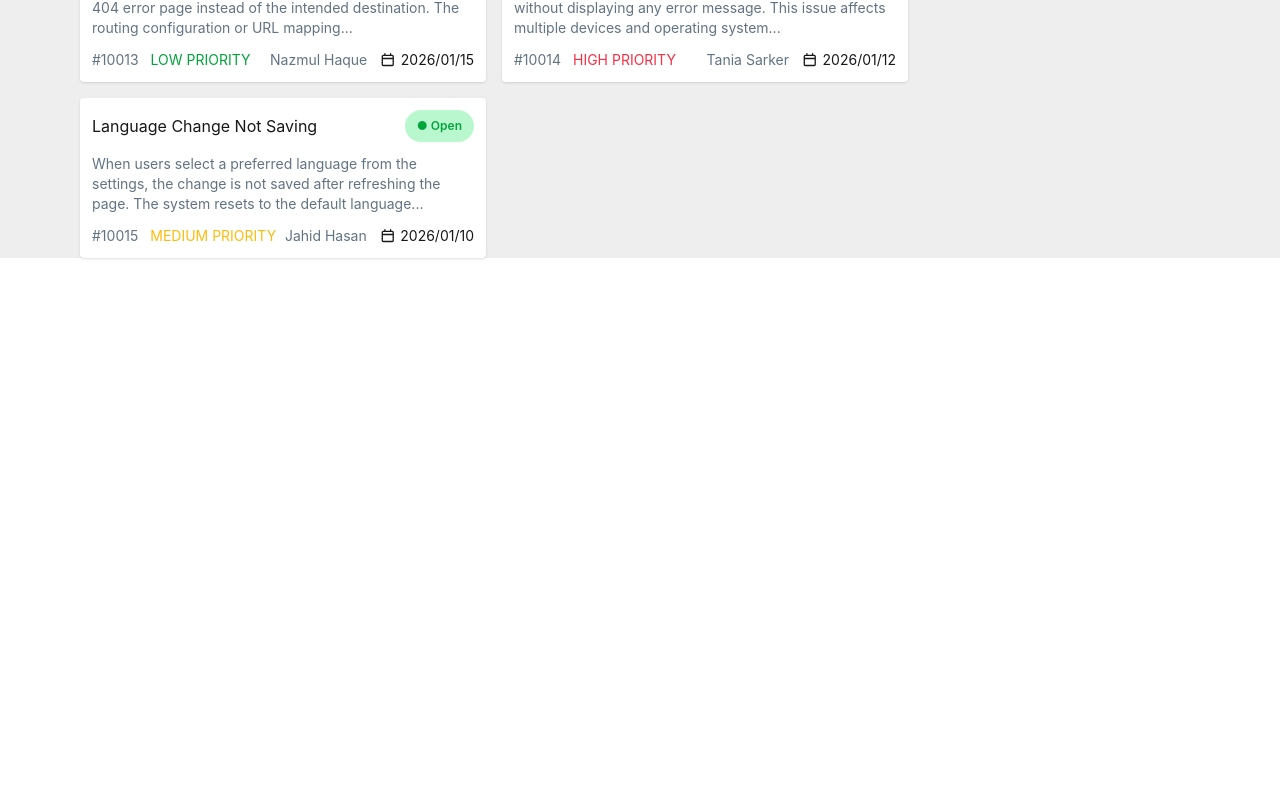
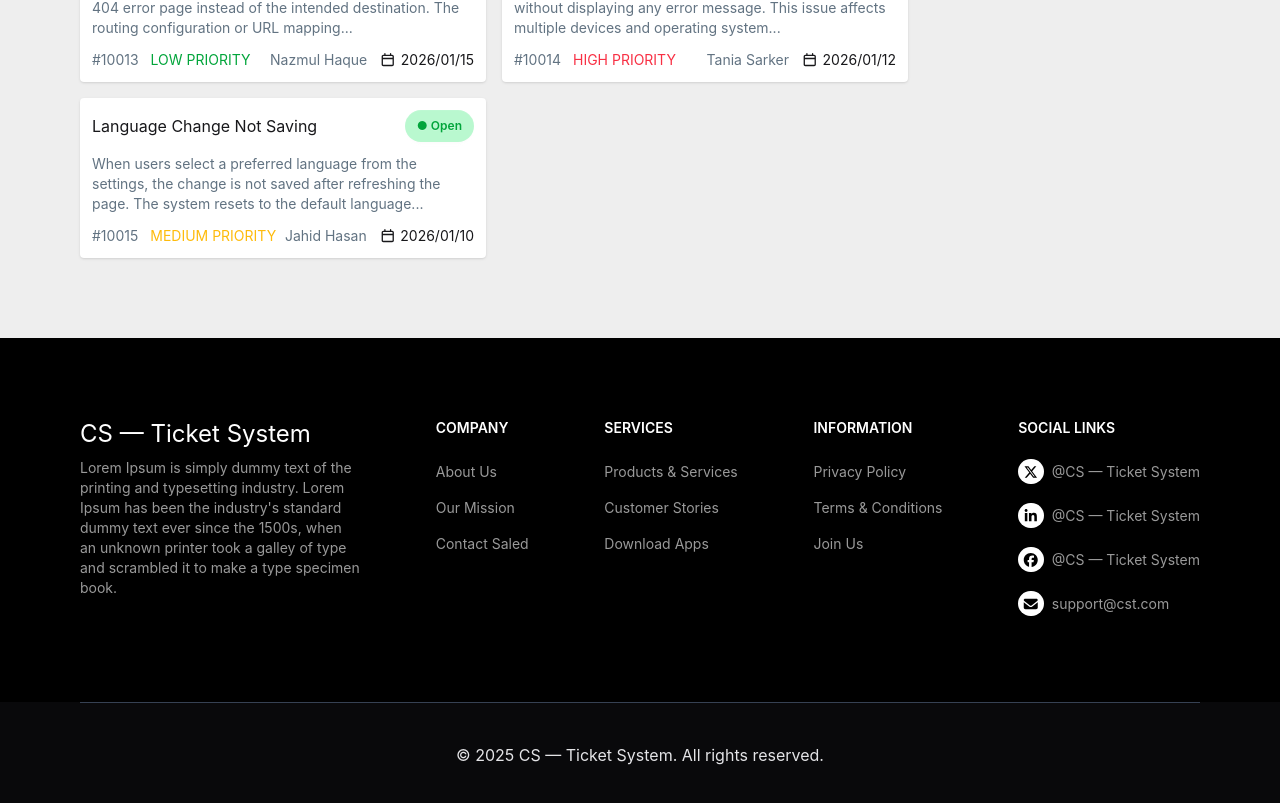
Before and after one commit to rakibmahmudanik/PH-Assignment-7, a React (Vite) app: page / in a window 1280 px wide. Shown: the part 1657-2460 px from the top of the page. Before the commit the page ends 1955 px from the top, so only its background shows below. Built offline with nearby package versions, Linux system fonts and the light colour scheme.

Commit message:
Add footer section and create readme file

```diff
--- a/src/App.jsx
+++ b/src/App.jsx
@@ -5,6 +5,7 @@ import BannerCards from "./components/BannerCards/BannerCards";
 import CustomarTickets from "./components/CustomarTickets/CustomarTickets";
 import Navbar from "./components/Navbar/Navbar";
 import Loader from "./components/loader/Loader";
+import Footer from "./components/Footer/Footer";
 
 const fetchTicketsData = async () => {
   const res = await fetch("/tickets.json");
@@ -39,6 +40,8 @@ function App() {
         ></CustomarTickets>
       </Suspense>
 
+      <Footer></Footer>
+
       <ToastContainer stacked></ToastContainer>
     </>
   );
--- a/src/components/CustomarTickets/CustomarTickets.jsx
+++ b/src/components/CustomarTickets/CustomarTickets.jsx
@@ -1,4 +1,4 @@
-import React, { use, useState } from "react";
+import React, { use } from "react";
 import Ticket from "../Ticket/Ticket";
 import TaskStatus from "../taskStatus/TaskStatus";
 import ResolvedTasks from "../ResolvedTasks/ResolvedTasks";
@@ -17,11 +17,11 @@ const CustomarTickets = ({
   );
 
   return (
-    <div className=" bg-[#eeeeee] w-full px-10 md:px-[80px] mb-10">
+    <div className=" bg-[#eeeeee] w-full px-10 md:px-20 pb-20">
       <h1 className="text-2xl font-bold">Customar Tickets</h1>
       <div className="w-full flex flex-col-reverse md:flex-row gap-4">
         <div className="w-full  md:w-[60%] lg:w-[75%] h-full grid grid-cols-1 lg:grid-cols-2 gap-4 mt-4 ">
-          {filteredTickets.length == 0
+          {filteredTickets.length === 0
             ? "No tickets are available!"
             : filteredTickets.map((ticket) => (
                 <Ticket
--- /dev/null
+++ b/src/components/Footer/Footer.jsx
@@ -0,0 +1,82 @@
+import React from "react";
+import { FontAwesomeIcon } from "@fortawesome/react-fontawesome";
+import {
+  faXTwitter,
+  faLinkedinIn,
+  faFacebook,
+} from "@fortawesome/free-brands-svg-icons";
+import { faEnvelope } from "@fortawesome/free-solid-svg-icons";
+
+const Footer = () => {
+  return (
+    <div>
+      <footer className="footer w-full flex justify-between gap-4 bg-black  sm:footer-horizontal  p-10 md:p-20">
+        <aside className="w-[25%] text-white ">
+          <h1 className="text-2xl">CS — Ticket System</h1>
+          <p className="opacity-60">
+            Lorem Ipsum is simply dummy text of the printing and typesetting
+            industry. Lorem Ipsum has been the industry's standard dummy text
+            ever since the 1500s, when an unknown printer took a galley of type
+            and scrambled it to make a type specimen book.
+          </p>
+        </aside>
+
+        <nav className="text-white">
+          <h6 className="footer-title opacity-100">Company</h6>
+          <a className="link link-hover opacity-60 my-2">About Us</a>
+          <a className="link link-hover opacity-60">Our Mission</a>
+          <a className="link link-hover opacity-60 my-2">Contact Saled</a>
+        </nav>
+        <nav className="text-white">
+          <h6 className="footer-title opacity-100">Services</h6>
+          <a className="link link-hover opacity-60 my-2">Products & Services</a>
+          <a className="link link-hover opacity-60">Customer Stories</a>
+          <a className="link link-hover opacity-60 my-2">Download Apps</a>
+        </nav>
+        <nav className="text-white">
+          <h6 className="footer-title opacity-100">Information</h6>
+          <a className="link link-hover opacity-60 my-2">Privacy Policy</a>
+          <a className="link link-hover opacity-60">Terms & Conditions</a>
+          <a className="link link-hover opacity-60 my-2">Join Us</a>
+        </nav>
+
+        <nav className="text-white ">
+          <h6 className="footer-title opacity-100">Social Links</h6>
+
+          <a className="link link-hover  my-2">
+            <span className="mr-2 text-sm rounded-full text-black bg-white p-1">
+              <FontAwesomeIcon icon={faXTwitter} />
+            </span>
+            <span className="opacity-60">@CS — Ticket System</span>
+          </a>
+          <a className="link link-hover  my-2">
+            <span className="mr-2 text-sm rounded-full text-black bg-white p-1">
+              <FontAwesomeIcon icon={faLinkedinIn} />
+            </span>
+            <span className="opacity-60">@CS — Ticket System</span>
+          </a>
+          <a className="link link-hover  my-2">
+            <span className="mr-2 text-sm rounded-full text-black bg-white p-1">
+              <FontAwesomeIcon icon={faFacebook} />
+            </span>
+            <span className="opacity-60">@CS — Ticket System</span>
+          </a>
+          <a className="link link-hover  my-2">
+            <span className="mr-2 text-sm rounded-full text-black bg-white p-1">
+              <FontAwesomeIcon icon={faEnvelope} />
+            </span>
+            <span className="opacity-60">support@cst.com</span>
+          </a>
+        </nav>
+      </footer>
+
+      <div className=" bg-neutral text-neutral-content items-center  px-20">
+        <nav className="text-center  border-t-[0.5px] border-gray-700 py-10">
+          <a>© 2025 CS — Ticket System. All rights reserved.</a>
+        </nav>
+      </div>
+    </div>
+  );
+};
+
+export default Footer;
```
Also changed, not shown: 1 other file (tests, documents, lock files or other folders).
